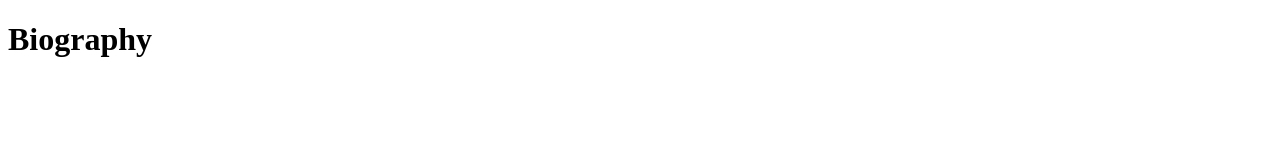
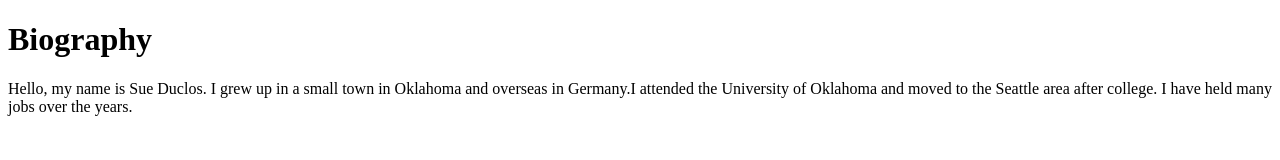
Before and after one commit to sueduclos/about-me, a plain HTML site: page index.html in a window 1280 px wide. Drawn offline with Linux system fonts and the light colour scheme.

Commit message:
added biography info

```diff
--- a/css/style.css
+++ b/css/style.css
@@ -0,0 +1,3 @@
+body {
+    background-color: azure;
+}
--- a/index.html
+++ b/index.html
@@ -4,7 +4,10 @@
         <title>About Me</title>
     </head>
     <body>
-        <h1> Biography</h1>
+        <h1>Biography</h1>
+        <p>Hello, my name is Sue Duclos. I grew up in a small town in Oklahoma and overseas in Germany.I attended the University of Oklahoma and moved to the Seattle area after college. I have held many jobs over the years.
+        </p>
+
 
     </body>
 </html>
```
